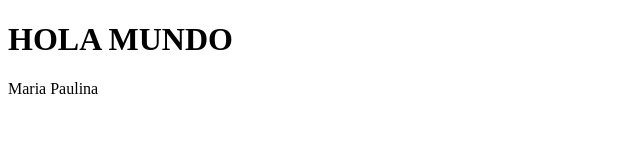
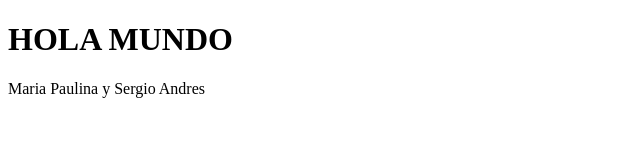
Before and after one commit to andresmj522/MariaPaulina, a plain HTML site: page index.html in a window 1280 px wide. Shown: the whole page, without its empty margins (0-640 px from the left). Drawn offline with Linux system fonts and the light colour scheme.

Commit message:
agregamos un nombre en P

```diff
--- a/index.html
+++ b/index.html
@@ -10,7 +10,9 @@
 
     <h1>HOLA MUNDO</h1>
 
-    <p>Maria Paulina</p>
+    <p>Maria Paulina y Sergio Andres</p>
+
+
 
 </body>
 </html>
```
